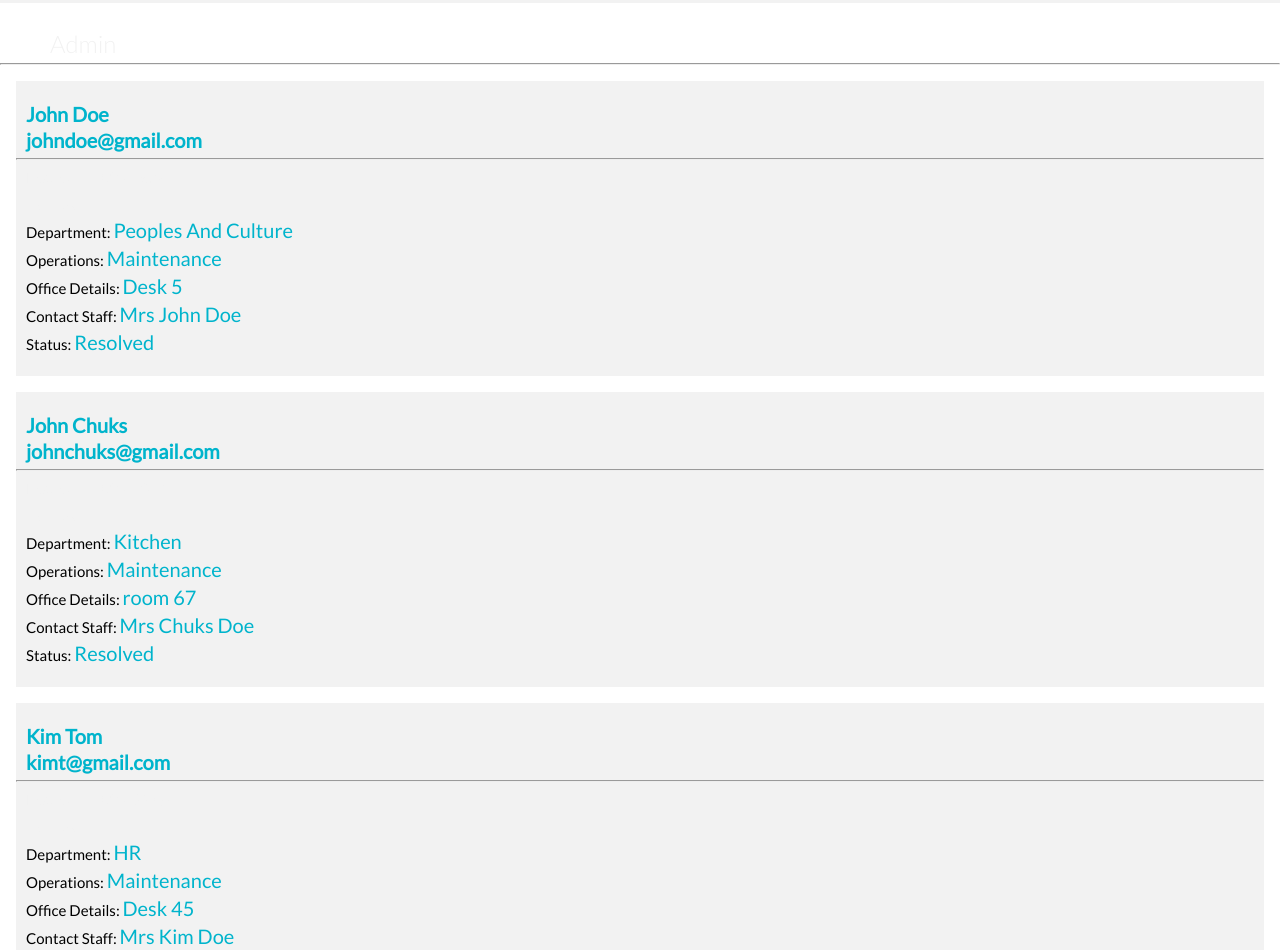
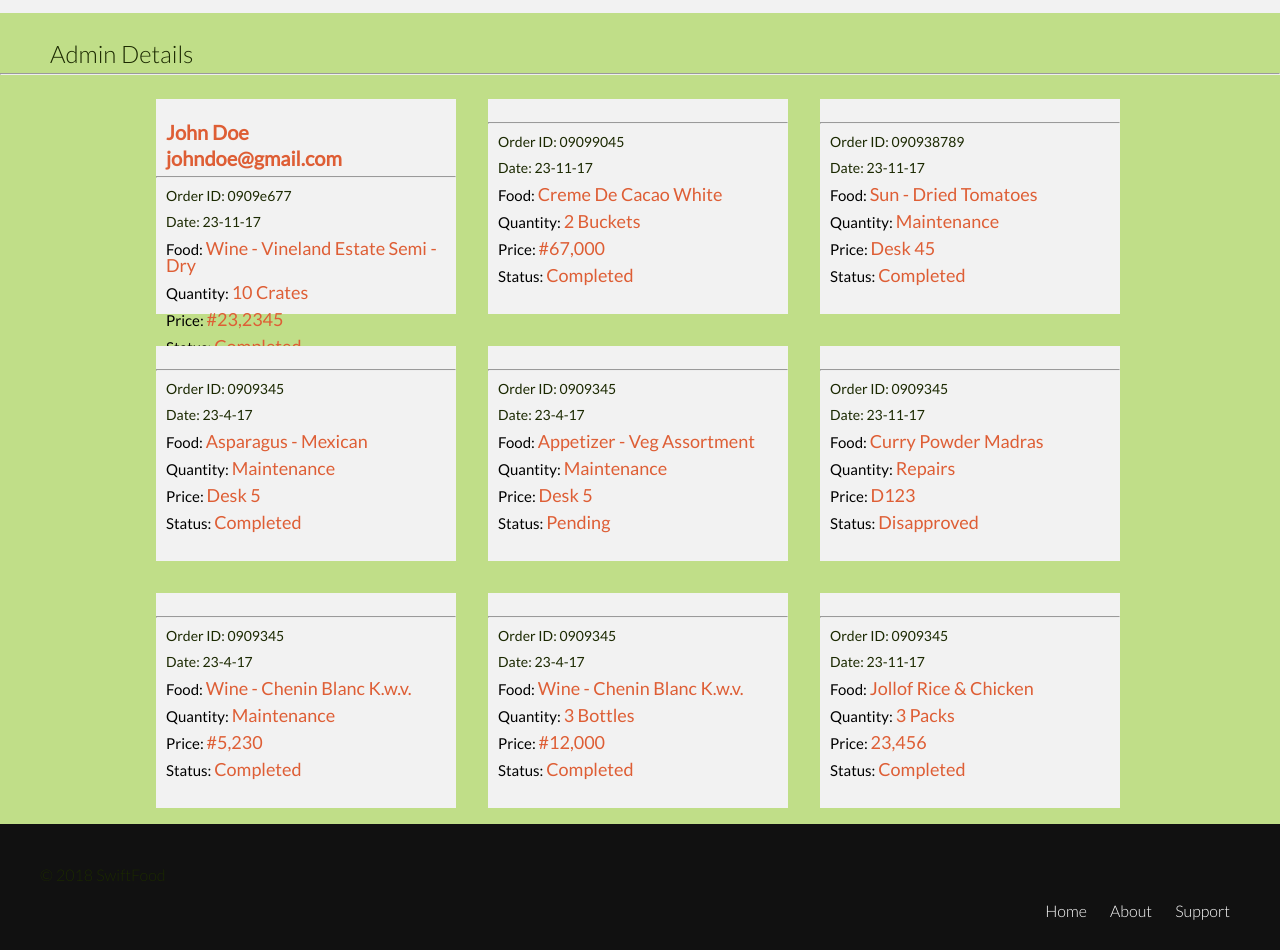
Before and after one commit to Anuoluwa/FirstForFood, a website: page UI/adminpage.html in a window 1280 px wide. Shown: the part 97-1047 px from the top of the page. Drawn offline with Linux system fonts and the light colour scheme.

```diff
--- a/UI/adminpage.html
+++ b/UI/adminpage.html
@@ -1,15 +1,16 @@
 <!DOCTYPE html>
-<html lang="en">
+<html>
 
 <head>
-    <meta charset="UTF-8">
-    <meta name="viewport" content="width=device-width, initial-scale=1.0">
-    <meta http-equiv="X-UA-Compatible" content="ie=edge">
-    <link rel="stylesheet" type="text/css" media="screen" href="assets/css/adminpage.css" />
+    <meta charset="utf-8" />
+    <meta http-equiv="X-UA-Compatible" content="IE=edge">
+    <title>Maintenance Tracker App </title>
+    <meta name="viewport" content="width=device-width, initial-scale=1">
+    <link rel="stylesheet" type="text/css" media="screen" href="assets/stylesheets/main.css" />
+    <link rel="stylesheet" type="text/css" media="screen" href="assets/css/userpage.css" />
+    <link rel="stylesheet" href="http://fonts.googleapis.com/css?family=Lato:100,300,400">
     <link rel="stylesheet" href="https://use.fontawesome.com/releases/v5.2.0/css/all.css" integrity="sha384-hWVjflwFxL6sNzntih27bfxkr27PmbbK/iSvJ+a4+0owXq79v+lsFkW54bOGbiDQ"
         crossorigin="anonymous">
-    <link rel="stylesheet" href="http://fonts.googleapis.com/css?family=Lato:100,300,400">
-    <title>SwiftFood</title>
 </head>
 
 <body>
@@ -21,143 +22,116 @@
             <nav class="nav primary-nav">
                 <ul>
                     <li>
-                    <a href=>Order</a>
+                        <a href=>Menu List</a>
                     </li>
                     <li>
-                    <a href=>Menu</a>
+                        <a href=>Order List</a>
                     </li>
                     <li>
-                    <button class="header-login signup">SIGN OUT</button>
+                            <a href=""><i class="fas fa-bell fa-2x"></i></i></a>
                     </li>
                 </ul>
-            <a href=""><i class="fas fa-bell fa-2x"></i></i></a>
-            <a href=""><i class="far fa-user-circle fa-2x"></i></a>
+                <button class="header-login">LOG OUT</button>
             </nav>
         </header>
-    <!-- main -->
     <div class="">
-        <h3 class="admin-detail-title">Admin </h4>
+        <h3 class="admin-detail-title">Admin Details</h4>
             <hr>
     </div>
 
-    <div class="wrapper">
+    <div class="wrapper main">
         <section class="admin-details-card">
             <div class="details-boxlink">
                 <h4>John Doe</h4>
                 <h4>johndoe@gmail.com</h4>
                 <hr>
-                <h6>Request ID: 0909e677</h6>
+                <h6>Order ID: 0909e677</h6>
                 <h6>Date: 23-11-17</h6>
-                <p>Department: <small>Peoples And Culture</small></p>
-                <p>Operations: <small>Maintenance</small></p>
-                <p>Office Details: <small>Desk 5</small></p>
-                <p>Contact Staff: <small> Mrs John Doe</small></p>
-                <p>Status: <small class="success">Resolved</small></p>
+                <p>Food: <small>Wine - Vineland Estate Semi - Dry</small></p>
+                <p>Quantity: <small>10 Crates</small></p>
+                <p>Price: <small>#23,2345</small></p>
+                <p>Status: <small class="success">Completed</small></p>
             </div>
 
             <div class="details-boxlink">
-                <h4>John Chuks</h4>
-                <h4>johnchuks@gmail.com</h4>
                 <hr>
-                <h6>Request ID: 09099045</h6>
+                <h6>Order ID: 09099045</h6>
                 <h6>Date: 23-11-17</h6>
-                <p>Department: <small>Kitchen</small></p>
-                <p>Operations: <small>Maintenance</small></p>
-                <p>Office Details: <small>room 67</small></p>
-                <p>Contact Staff: <small> Mrs Chuks Doe</small></p>
-                <p>Status: <small class="success">Resolved</small></p>
+                <p>Food: <small>Creme De Cacao White</small></p>
+                <p>Quantity: <small>2 Buckets</small></p>
+                <p>Price: <small>#67,000</small></p>
+                <p>Status: <small class="success">Completed</small></p>
             </div>
             <div class="details-boxlink">
-                <h4>Kim Tom</h4>
-                <h4>kimt@gmail.com</h4>
                 <hr>
-                <h6>Request ID: 090938789</h6>
+                <h6>Order ID: 090938789</h6>
                 <h6>Date: 23-11-17</h6>
-                <p>Department: <small>HR </small></p>
-                <p>Operations: <small>Maintenance</small></p>
-                <p>Office Details: <small>Desk 45</small></p>
-                <p>Contact Staff: <small> Mrs Kim Doe</small></p>
-                <p>Status: <small class="success">Resolved</small></p>
+                <p>Food: <small>Sun - Dried Tomatoes</small></p>
+                <p>Quantity: <small>Maintenance</small></p>
+                <p>Price: <small>Desk 45</small></p>
+                <p>Status: <small class="success">Completed</small></p>
             </div>
 
             <div class="details-boxlink">
-                <h4>Goodluck Ebipenjo</h4>
-                <h4>goodluckge@gmail.com</h4>
                 <hr>
-                <h6>Request ID: 0909345</h6>
+                <h6>Order ID: 0909345</h6>
                 <h6>Date: 23-4-17</h6>
-                <p>Department: <small>Services</small></p>
-                <p>Operations: <small>Maintenance</small></p>
-                <p>Office Details: <small>Desk 5</small></p>
-                <p>Contact Staff: <small> Mrs Ciroma Adamu</small></p>
-                <p>Status: <small class="success">Pending</small></p>
+                <p>Food: <small>Asparagus - Mexican</small></p>
+                <p>Quantity: <small>Maintenance</small></p>
+                <p>Price: <small>Desk 5</small></p>
+                <p>Status: <small class="success">Completed</small></p>
             </div>
 
             <div class="details-boxlink">
-                <h4>Goodluck Ebipenjo</h4>
-                <h4>goodluckge@gmail.com</h4>
                 <hr>
-                <h6>Request ID: 0909345</h6>
+                <h6>Order ID: 0909345</h6>
                 <h6>Date: 23-4-17</h6>
-                <p>Department: <small>Services</small></p>
-                <p>Operations: <small>Maintenance</small></p>
-                <p>Office Details: <small>Desk 5</small></p>
-                <p>Contact Staff: <small> Mrs Ciroma Adamu</small></p>
+                <p>Food: <small>Appetizer - Veg Assortment</small></p>
+                <p>Quantity: <small>Maintenance</small></p>
+                <p>Price: <small>Desk 5</small></p>
                 <p>Status: <small class="success">Pending</small></p>
             </div>
             <div class="details-boxlink">
-                <h4>Adam Eve</h4>
-                <h4>adameve@gmail.com</h4>
                 <hr>
-                <h6>Request ID: 0909345</h6>
+                <h6>Order ID: 0909345</h6>
                 <h6>Date: 23-11-17</h6>
-                <p>Department: <small>Peoples And Culture</small></p>
-                <p>Operations: <small>Repairs</small></p>
-                <p>Office Details: <small>D123</small></p>
-                <p>Contact Staff: <small> Mrs John Rock</small></p>
+                <p>Food: <small>Curry Powder Madras</small></p>
+                <p>Quantity: <small>Repairs</small></p>
+                <p>Price: <small>D123</small></p>
                 <p>Status: <small>Disapproved</small></p>
             </div>
 
             <div class="details-boxlink">
-                <h4>Goodluck Ebipenjo</h4>
-                <h4>goodluckge@gmail.com</h4>
                 <hr>
-                <h6>Request ID: 0909345</h6>
+                <h6>Order ID: 0909345</h6>
                 <h6>Date: 23-4-17</h6>
-                <p>Department: <small>Services</small></p>
-                <p>Operations: <small>Maintenance</small></p>
-                <p>Office Details: <small>Desk 5</small></p>
-                <p>Contact Staff: <small> Mrs Ciroma Adamu</small></p>
-                <p>Status: <small class="success">Pending</small></p>
+                <p>Food: <small>Wine - Chenin Blanc K.w.v.</small></p>
+                <p>Quantity: <small>Maintenance</small></p>
+                <p>Price: <small>#5,230</small></p>
+                <p>Status: <small class="success">Completed</small></p>
             </div>
 
             <div class="details-boxlink">
-                <h4>Goodluck Ebipenjo</h4>
-                <h4>goodluckge@gmail.com</h4>
                 <hr>
-                <h6>Request ID: 0909345</h6>
+                <h6>Order ID: 0909345</h6>
                 <h6>Date: 23-4-17</h6>
-                <p>Department: <small>Services</small></p>
-                <p>Operations: <small>Maintenance</small></p>
-                <p>Office Details: <small>Desk 5</small></p>
-                <p>Contact Staff: <small> Mrs Ciroma Adamu</small></p>
-                <p>Status: <small class="success">Pending</small></p>
+                <p>Food: <small>Wine - Chenin Blanc K.w.v.</small></p>
+                <p>Quantity: <small>3 Bottles</small></p>
+                <p>Price: <small>#12,000</small></p>
+                <p>Status: <small class="success">Completed</small></p>
             </div>
             <div class="details-boxlink">
-                <h4>Adam Eve</h4>
-                <h4>adameve@gmail.com</h4>
                 <hr>
-                <h6>Request ID: 0909345</h6>
+                <h6>Order ID: 0909345</h6>
                 <h6>Date: 23-11-17</h6>
-                <p>Department: <small>Peoples And Culture</small></p>
-                <p>Operations: <small>Repairs</small></p>
-                <p>Office Details: <small>D123</small></p>
-                <p>Contact Staff: <small> Mrs John Rock</small></p>
-                <p>Status: <small>Disapproved</small></p>
+                <p>Food: <small>Jollof Rice & Chicken</small></p>
+                <p>Quantity: <small>3 Packs</small></p>
+                <p>Price: <small>23,456</small></p>
+                <p>Status: <small>Completed</small></p>
             </div>
         </section>
     </div>
-
+    <!-- Footer -->
     <div>
         <footer>
             <small>&copy; 2018 SwiftFood</small>
@@ -176,6 +150,7 @@
             </nav>
         </footer>
     </div>
+
 </body>
 
 </html>
--- a/UI/assets/css/adminpage.css
+++ b/UI/assets/css/adminpage.css
@@ -217,27 +217,132 @@
 
     }
 
-      /* footer {
-        width: calc(100% - 20px);
-        padding: 40px 40px;
-        margin-top: 20px;
-        background-color: #111;
+}
+
+/*
+    ========================================
+             Users Details view
+    ========================================
+*/
+
+.details-card div {
+    margin: 16px 16px 16px;
+    padding-top: 15px;
+    width: calc(100% - 32px);
+    height: 250px;
+    background-color: #f2f2f2;
+
+
+}
+
+.details-card p  {
+    margin: 10px;
+    color: #180633;
+    font-weight: 500;
+    line-height: 16px;
+    font-size: 18px;
+
+}
+
+.details-card div a {
+    font-weight: 500;
+    font-size: 24px;
+}
+.detail-title {
+    margin: 30px 0px 0px 50px;
+    font-size: 30px;
+    font-weight: 400;
+}
+
+@media only screen and (min-width: 1000px) {
+    .wrapper {
+        width: 1000px;
+        margin: 0 auto;
+    }
+    .details-card div {
+        margin: 20px 16px 20px;
+        height: 230px;
+        background-color: #f2f2f2;
+        float: left;
+    }
+    .details-card {
         overflow: hidden;
     }
+    .details-boxlink {
+        width: calc(32% - 20px) !important;
+
+    }
+
+    .admin-details-card div {
+        margin: 20px 16px 20px;
+        height: 330px;
+        background-color: #f2f2f2;
+        float: left;
+    }
+}
+
+/*
+    ========================================
+             Users Details view
+    ========================================
+*/
+
+.details-card div {
+    margin: 16px 16px 16px;
+    padding-top: 15px;
+    width: calc(100% - 32px);
+    height: 250px;
+    background-color: #f2f2f2;
 
 
+}
 
+.details-card p  {
+    margin: 10px;
+    color: #180633;
+    font-weight: 500;
+    line-height: 16px;
+    font-size: 18px;
 
+}
 
-    footer ul li a {
-        font-size: 16px;
-        color: #fff;
-        line-height: 30px;
+.details-card div a {
+    font-weight: 500;
+    font-size: 24px;
+}
+.detail-title {
+    margin: 30px 0px 0px 50px;
+    font-size: 30px;
+    font-weight: 400;
+}
+
+@media only screen and (min-width: 1000px) {
+    .wrapper {
+        width: 1000px;
+        margin: 0 auto;
+    }
+    .details-card div {
+        margin: 20px 16px 20px;
+        height: 230px;
+        background-color: #f2f2f2;
+        float: left;
+    }
+    .details-card {
+        overflow: hidden;
+    }
+    .details-boxlink {
+        width: calc(32% - 20px) !important;
+
     }
 
- */
+    .admin-details-card div {
+        margin: 20px 16px 20px;
+        height: 330px;
+        background-color: #f2f2f2;
+        float: left;
+    }
+}
 
-}
 
 /*
     ========================================
@@ -254,7 +359,7 @@
     margin: 16px 16px 16px;
     padding-top: 15px;
     width: calc(100% - 32px);
-    height: 280px;
+    height: 400px;
     background-color: #f2f2f2;
 
 
```
Also changed, not shown: api/v1/middlewares/orderValidator.js (+4 -4 lines), UI/assets/images/fooditem.jpeg (deleted). Lines whose indentation alone changed are shown as unchanged.
